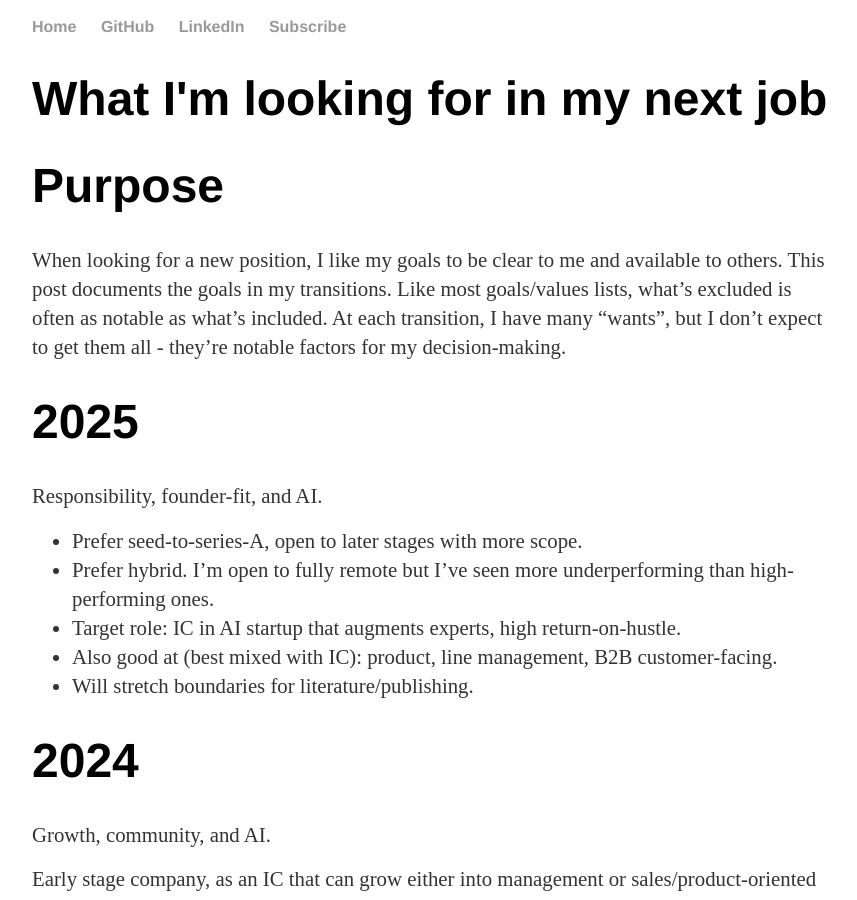
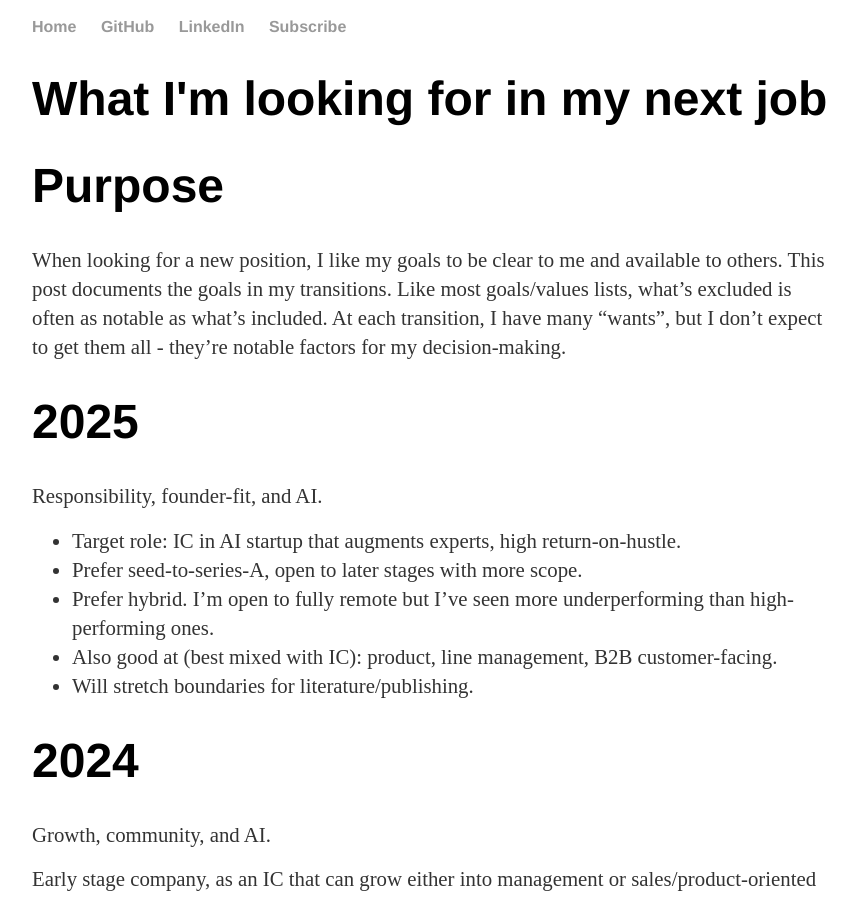
Before and after one commit to curiousest/curiousest.github.io, a Jekyll site: the page built from _posts/2019-09-07-what-Im-looking-for-in-my-next-job.md, in a window 1280 px wide and 900 px high. Shown: the whole window, without its empty margins (208-1065 px from the left). Built offline with Jekyll 4.4.1, drawn with Linux system fonts in a browser that asks for light colours.

Commit message:
Updates.

```diff
--- a/_posts/2019-09-07-what-Im-looking-for-in-my-next-job.md
+++ b/_posts/2019-09-07-what-Im-looking-for-in-my-next-job.md
@@ -17,9 +17,9 @@ When looking for a new position, I like my goals to be clear to me and available
 
 Responsibility, founder-fit, and AI.
 
+- Target role: IC in AI startup that augments experts, high return-on-hustle.
 - Prefer seed-to-series-A, open to later stages with more scope.
 - Prefer hybrid. I'm open to fully remote but I've seen more underperforming than high-performing ones.
-- Target role: IC in AI startup that augments experts, high return-on-hustle.
 - Also good at (best mixed with IC): product, line management, B2B customer-facing.
 - Will stretch boundaries for literature/publishing.
 
```
